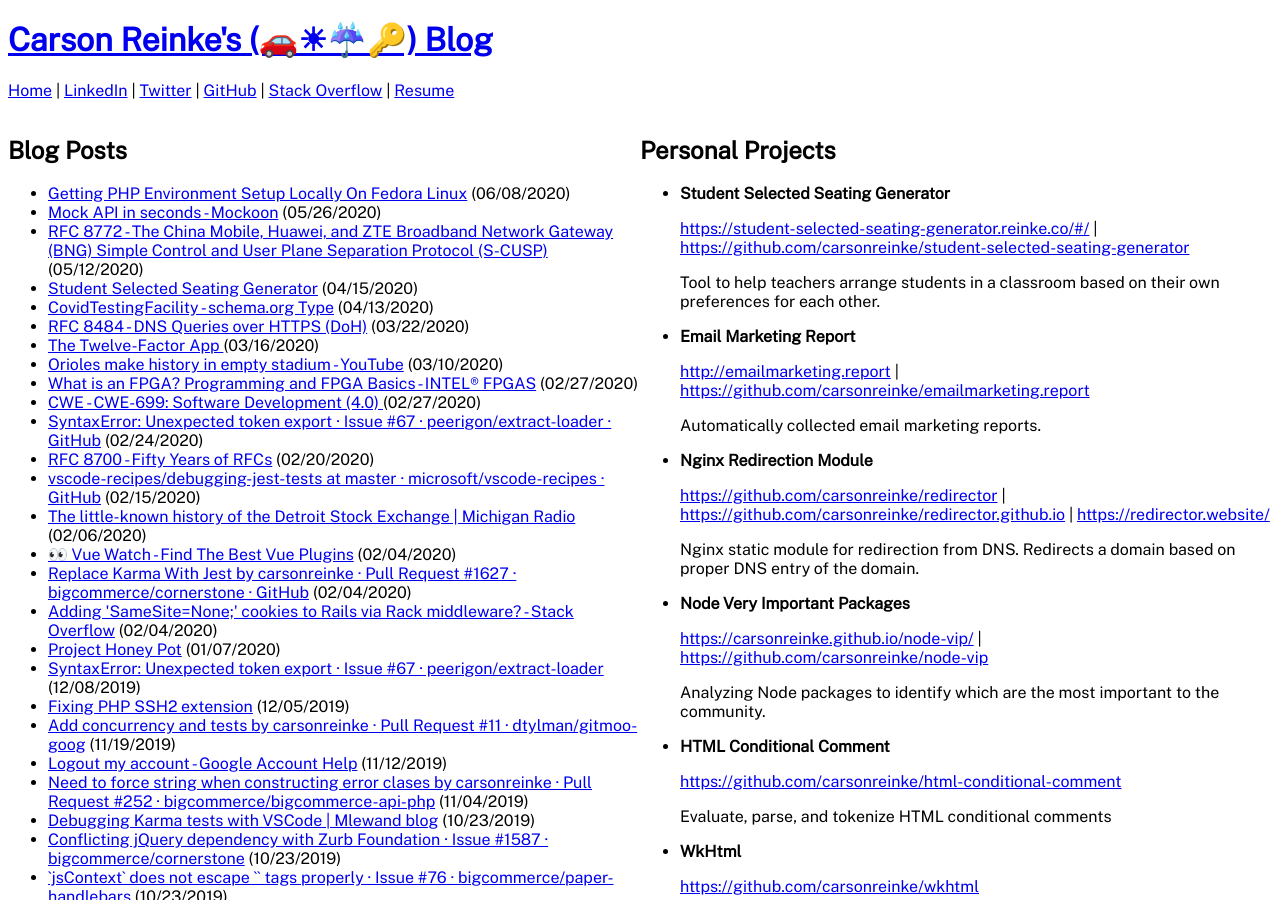
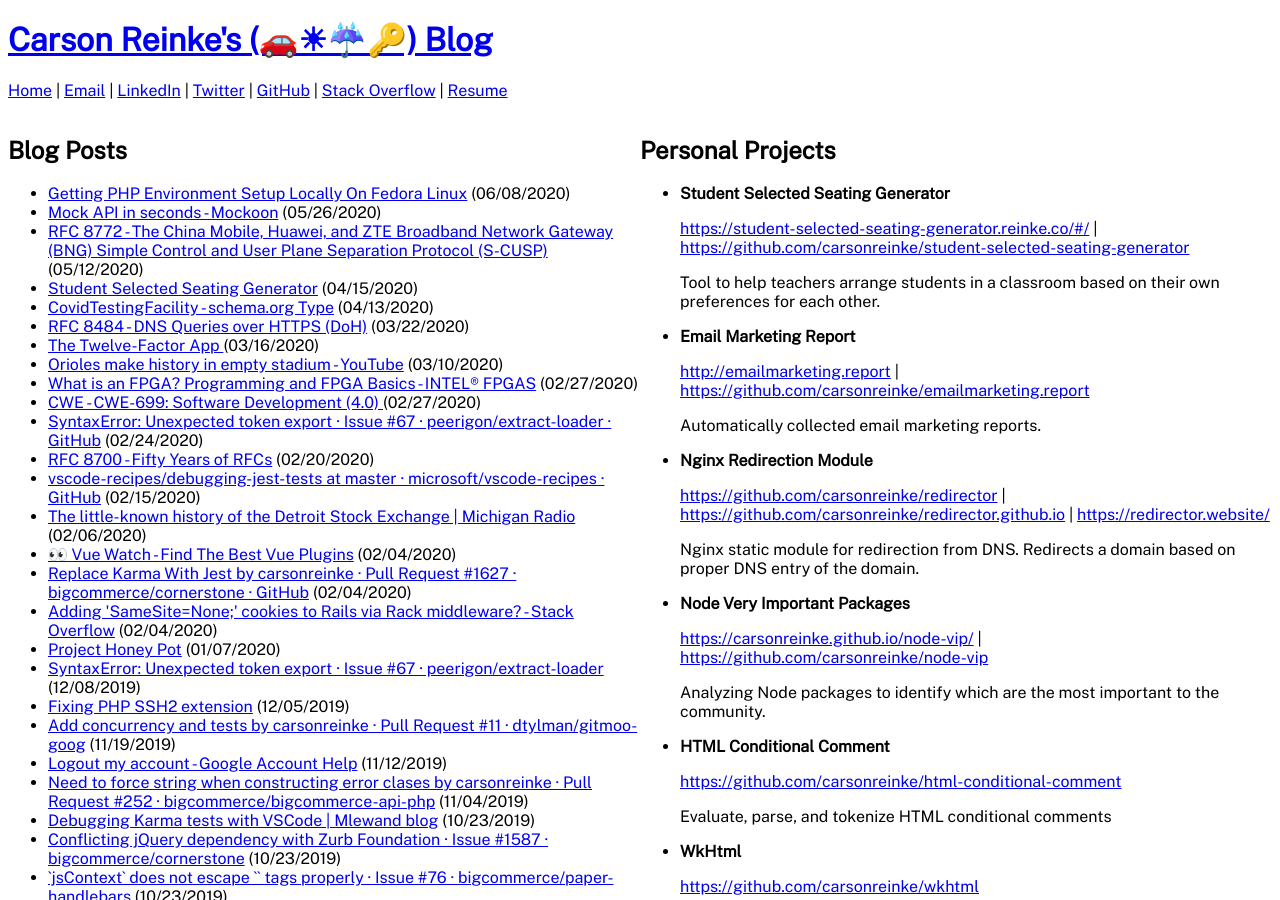
Before and after one commit to carsonreinke/reinke.co, a Jekyll site: the page built from index.html, in a window 1280 px wide and 900 px high. Built offline with Jekyll 4.4.1, drawn with Linux system fonts in a browser that asks for light colours.

Commit message:
Added missing email address

```diff
--- a/_layouts/default.html
+++ b/_layouts/default.html
@@ -56,6 +56,7 @@
       <nav>
         <ol>
             <li><a href="{{ "/" | relative_url }}">Home</a></li>
+            <li><a href="mailto:website@reinke.co">Email</a></li>
             <li><a href="https://www.linkedin.com/in/carsonreinke/#_=_">LinkedIn</a></li>
             <li><a href="https://twitter.com/carsonreinke#_=_">Twitter</a></li>
             <li><a href="https://github.com/carsonreinke">GitHub</a></li>
```
